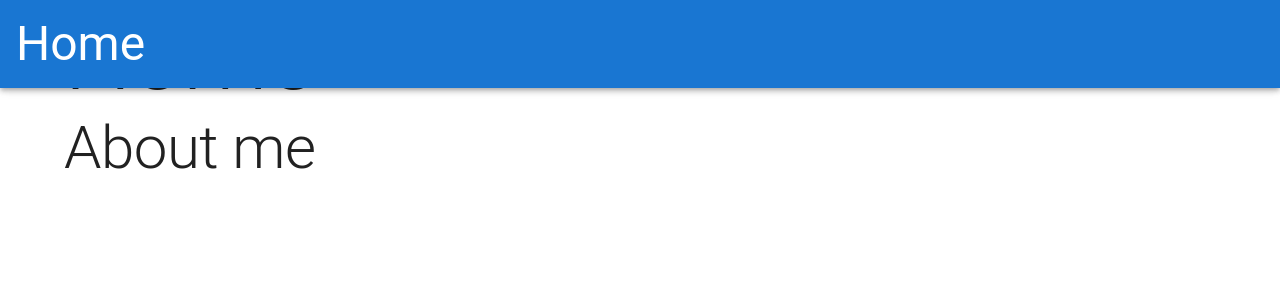
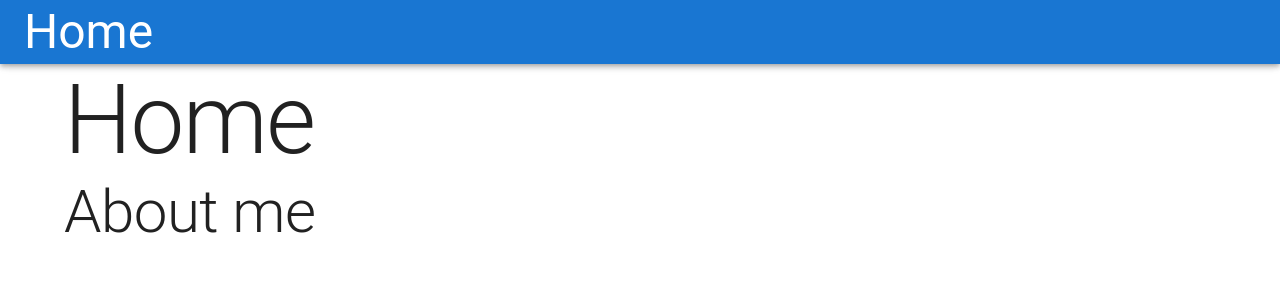
Before and after one commit to SeraphelCelaena/serpag-website, a Next.js app in the folder frontend/: page / in a window 1280 px wide. Shown: the top 300 px of the page. Built offline with nearby package versions, Linux system fonts and the light colour scheme.

Commit message:
navbar stuphs

```diff
--- a/frontend/src/components/Navbar.tsx
+++ b/frontend/src/components/Navbar.tsx
@@ -1,18 +1,18 @@
 // MUI Imports
 import AppBar from '@mui/material/AppBar';
+import Toolbar from '@mui/material/Toolbar';
 import Typography from '@mui/material/Typography';
 
 export default function Navbar() {
 	return (
 		<AppBar>
-			<Typography
-				variant="h3"
-				sx={{
-					padding: '1rem'
-				}}
-			>
-				Home
-			</Typography>
+			<Toolbar>
+				<Typography
+					variant="h3"
+				>
+					Home
+				</Typography>
+			</Toolbar>
 		</AppBar>
 	)
 }
--- a/frontend/src/pages/_app.tsx
+++ b/frontend/src/pages/_app.tsx
@@ -1,13 +1,19 @@
 // MUI Imports
+import Box from '@mui/material/Box';
 import CssBaseline from '@mui/material/CssBaseline';
 
 // Next Imports
 import type { AppProps } from 'next/app'
 
+// Project Imports
+import Navbar from '@/components/Navbar';
+
 export default function App({Component, pageProps}: AppProps) {
 	return (
 		<>
 			<CssBaseline />
+			<Navbar />
+			<Box sx={{ marginTop: '4rem' }} />
 			<Component {...pageProps} />
 		</>
 	)
--- a/frontend/src/pages/_document.tsx
+++ b/frontend/src/pages/_document.tsx
@@ -1,3 +1,4 @@
+// Next Imports
 import {
 	Html,
 	Head,
--- a/frontend/src/pages/index.tsx
+++ b/frontend/src/pages/index.tsx
@@ -8,7 +8,6 @@ import Navbar from '@/components/Navbar';
 export default function Home() {
 	return (
 		<main>
-			<Navbar />
 			<Container>
 				<Typography variant="h1">Home</Typography>
 				<div>
```
